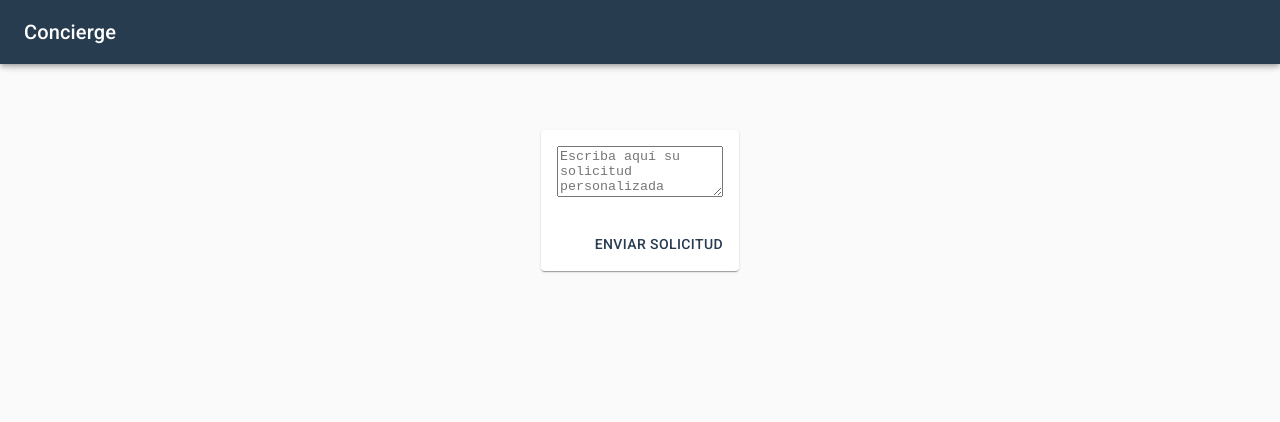
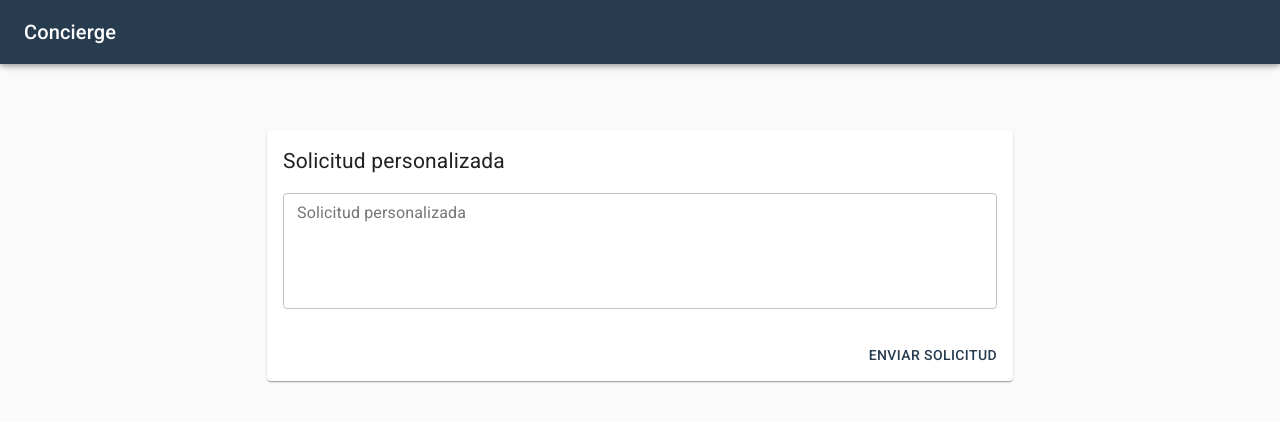
Before and after one commit to pabloi09/concierge, a React (Create React App) app in the folder concierge-client/: page /personalizada in a window 1280 px wide. Shown: the top 422 px of the page. Built offline with nearby package versions, Linux system fonts and the light colour scheme.

Commit message:
[chore] Improved styles for CustomRequestForm.

```diff
--- a/concierge-client/src/components/CustomRequestForm.js
+++ b/concierge-client/src/components/CustomRequestForm.js
@@ -6,13 +6,14 @@ import {
     Card,
     CardContent,
     CardActions,
-    TextareaAutosize,
-    Button
+    TextField,
+    Button,
+    Typography,
     } from '@material-ui/core';
 
 const styles = () => ({
   card: {
-    maxWidth: 420,
+    minWidth: 746,
     marginTop: 50
   },
   container: {
@@ -21,7 +22,10 @@ const styles = () => ({
   },
   actions: {
     float: "right"
-  }
+  },
+  title: {
+    fontSize: 21,
+  },
 });
 
 const form = props => {
@@ -44,9 +48,11 @@ const form = props => {
         sendForm()}}>
         <Card className={classes.card}>
           <CardContent>
-            <TextareaAutosize
+            <Typography className={classes.title} color="textPrimary" gutterBottom>
+              Solicitud personalizada
+            </Typography>
+            <TextField
               aria-label="minimum height"
-              rowsMin={3}
               placeholder="Escriba aquí su solicitud personalizada"
               id="customRequest"
               label="Solicitud personalizada"
@@ -57,6 +63,8 @@ const form = props => {
               error={touched.customRequest && Boolean(errors.customRequest)}
               margin="dense"
               variant="outlined"
+              multiline
+              rows="5"
               fullWidth
             />
           </CardContent>
@@ -83,6 +91,7 @@ const LoginForm = withFormik({
   validationSchema: Yup.object().shape({
     customRequest: Yup.string()
       .required("Introduzca su solicitud")
+      .max(2000, "La solicitud no puede exceder 2000 caracteres")
   }),
 
   handleSubmit: (values, { setSubmitting } ) => {
```
